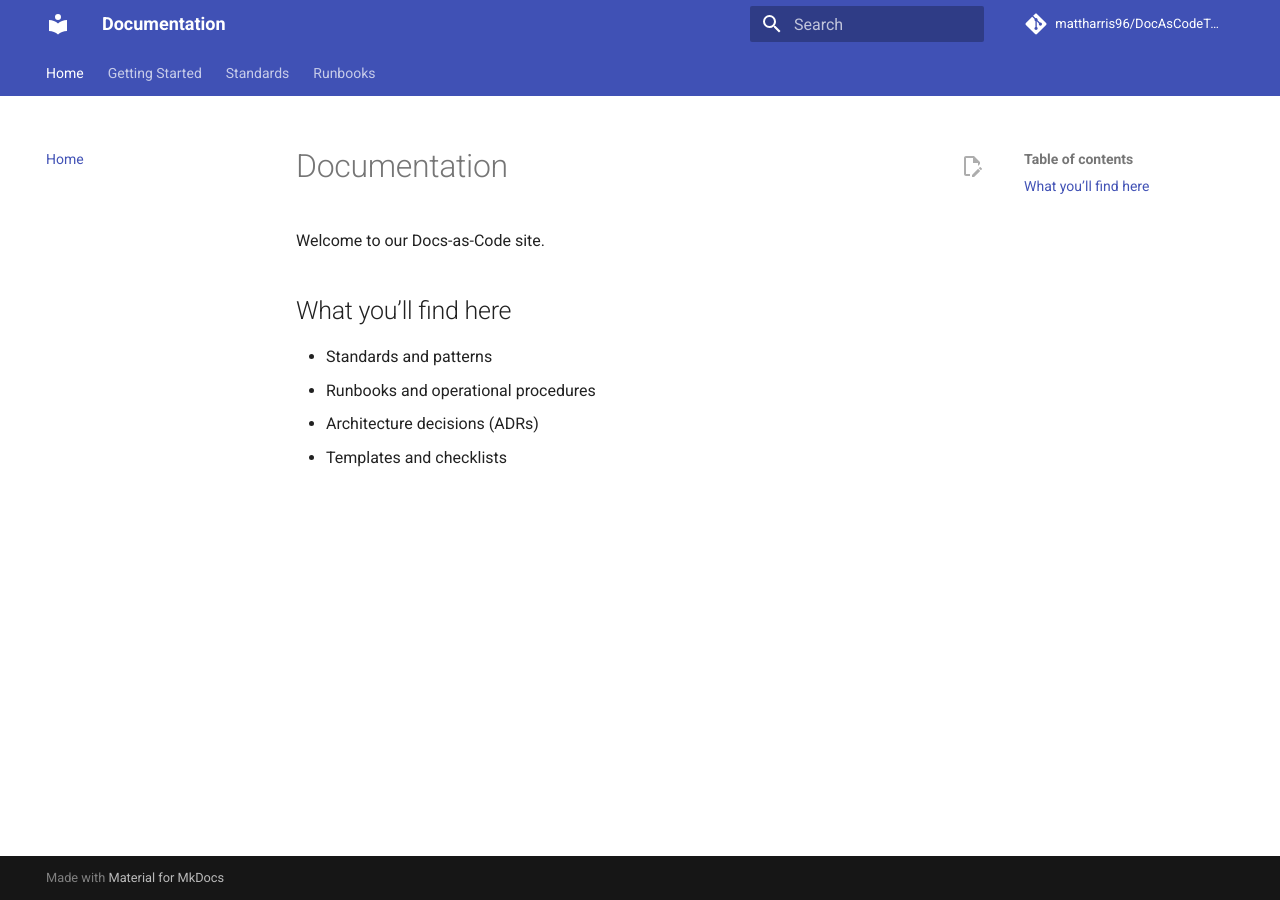
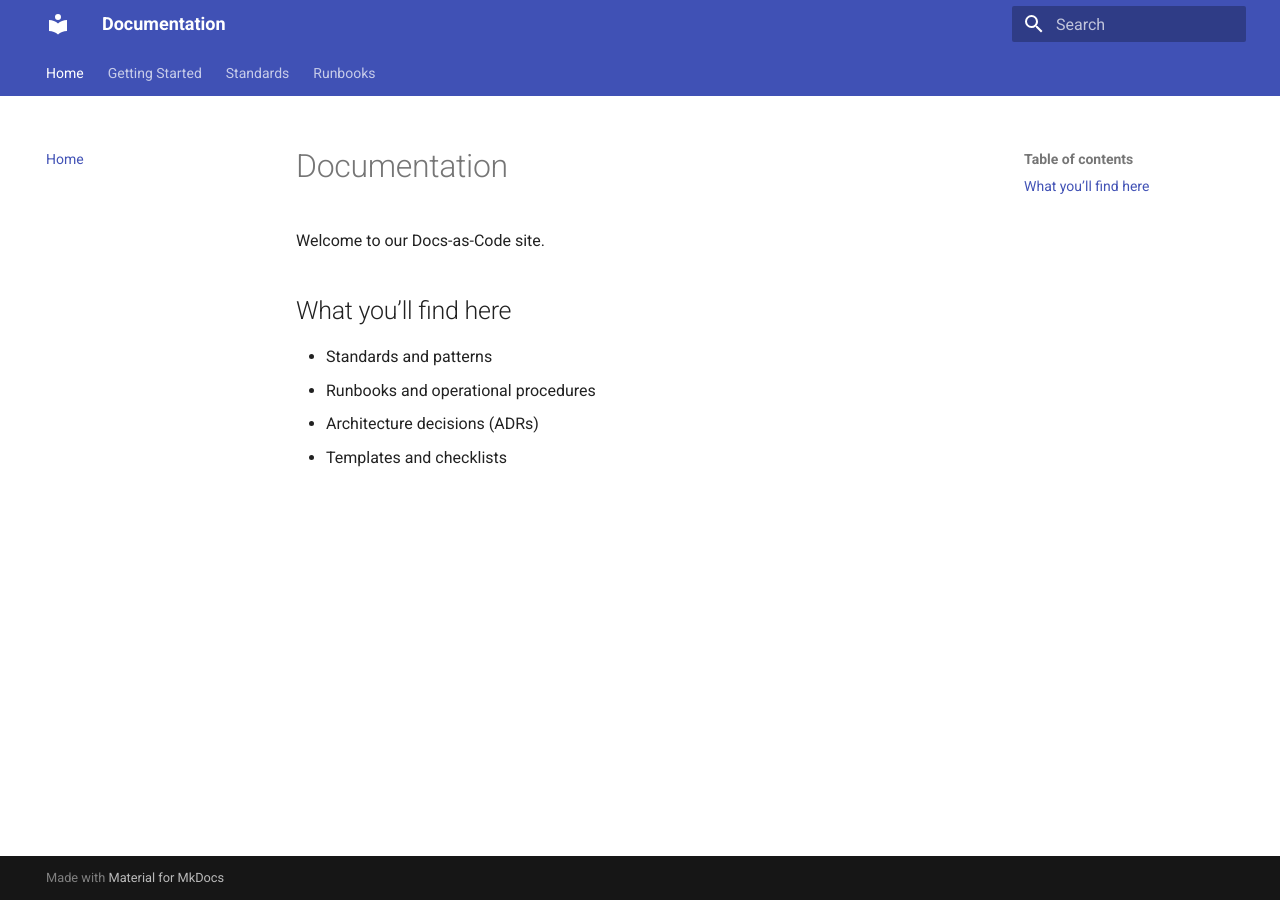
Before and after one commit to mattharris96/DocAsCodeTesting, an MkDocs documentation site: the page built from docs/index.md, in a window 1280 px wide. Built offline with MkDocs 1.6.1 and Material for MkDocs 9.7.7, drawn with Linux system fonts in a browser that asks for light colours; comment, search, counter and statistics services are not loaded.

Commit message:
Update mkdocs.yml

```diff
--- a/mkdocs.yml
+++ b/mkdocs.yml
@@ -1,11 +1,5 @@
 site_name: "Documentation"
 site_description: "Docs-as-code site published with GitHub Pages"
-# site_url: "https://mattharris96.github.io/DocAsCodeTesting/"
-
-repo_name: "mattharris96/DocAsCodeTesting/"
-repo_url: "https://github.com/mattharris96/DocAsCodeTesting/"
-edit_uri: "edit/main/docs/"
-
 theme:
   name: material
   features:
```
